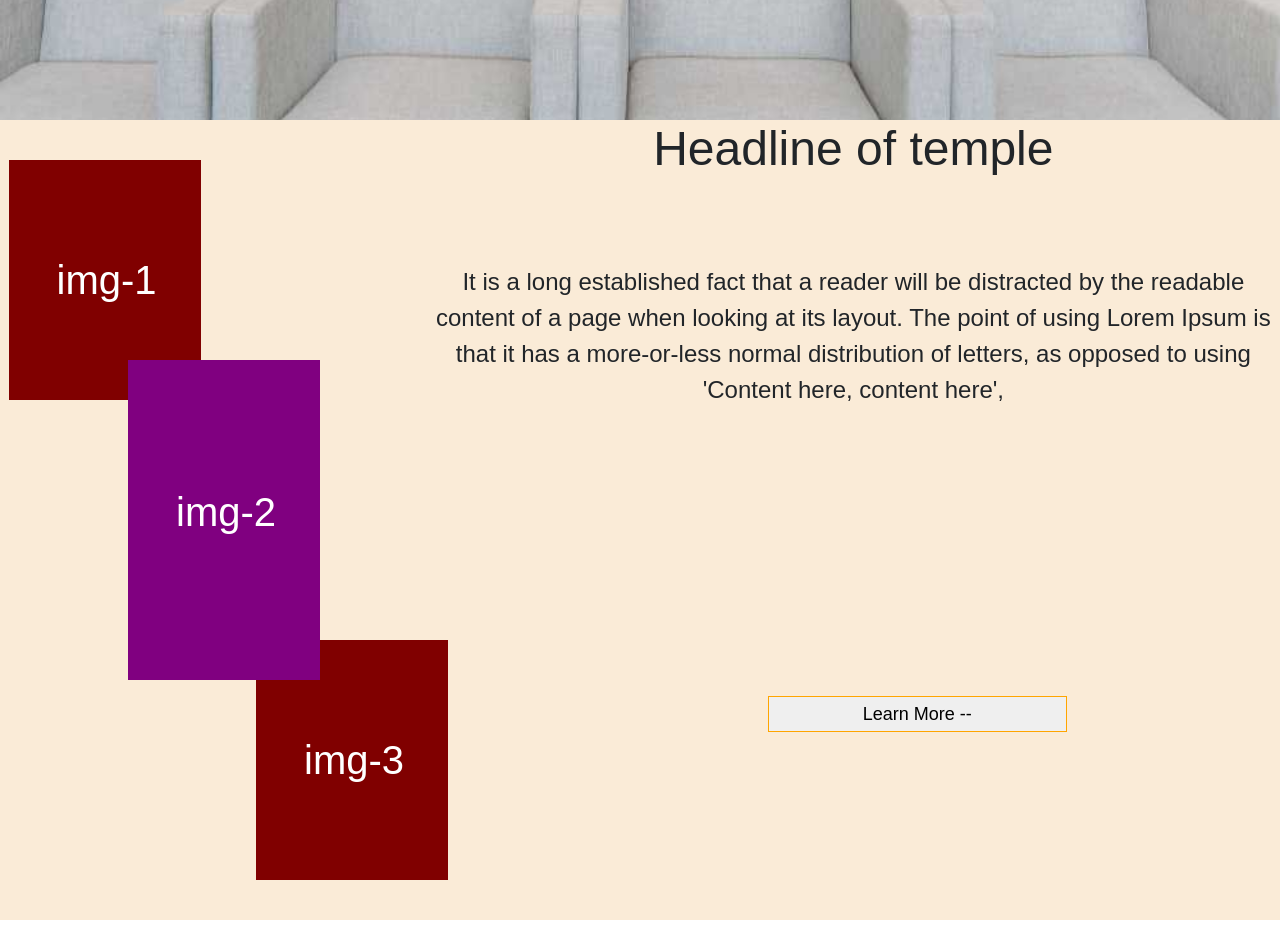
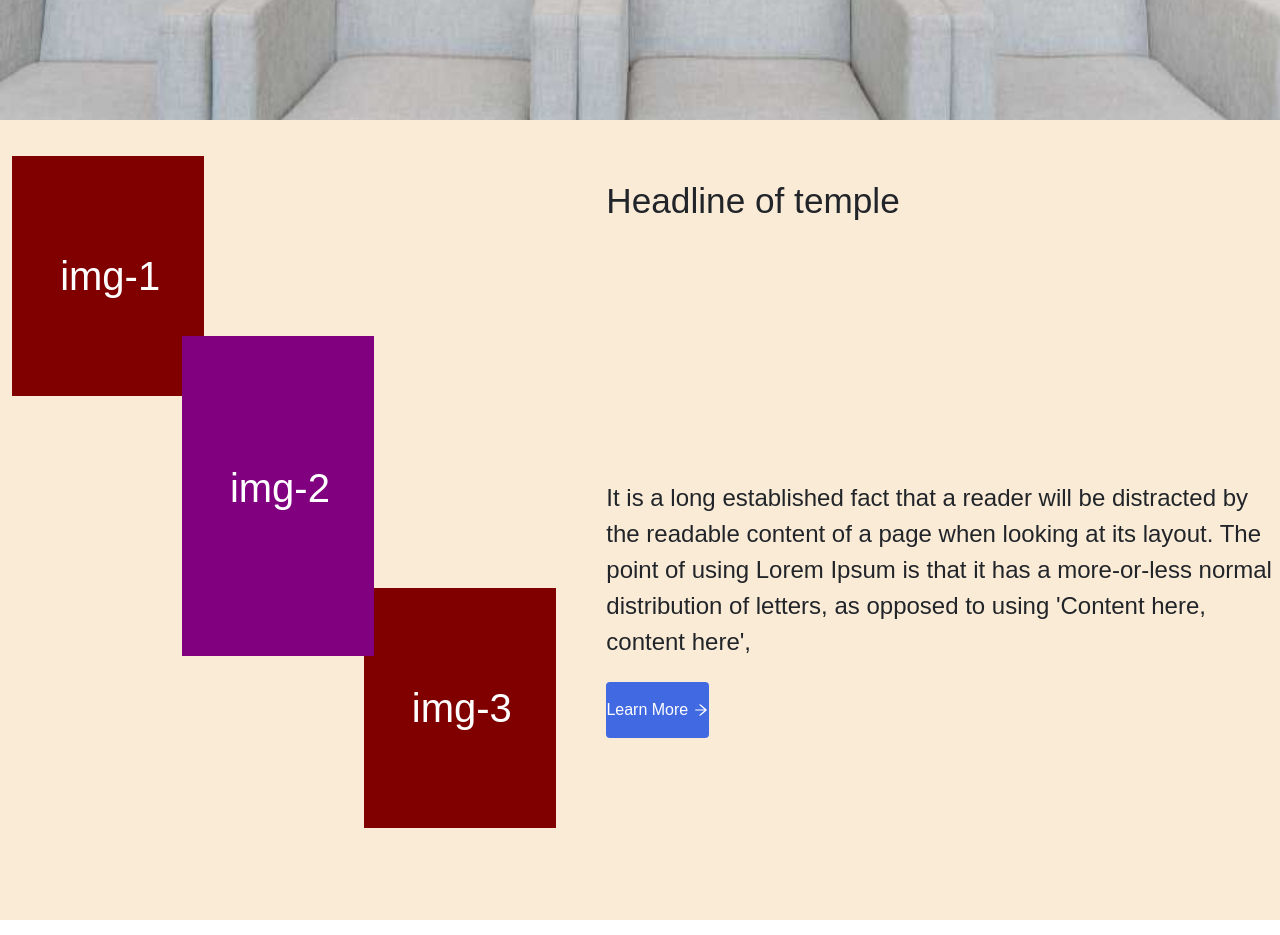
Before and after one commit to shivanipatil07/project1_IB03, a React (Create React App) app: page / in a window 1280 px wide. Shown: the part 680-1615 px from the top of the page. Built offline with nearby package versions, Linux system fonts and the light colour scheme.

Commit message:
Headlinepage

```diff
--- a/public/index.html
+++ b/public/index.html
@@ -28,6 +28,7 @@
   </head>
   <body>
     <noscript>You need to enable JavaScript to run this app.</noscript>
+
     <div id="root"></div>
     <!--
       This HTML file is a template.
@@ -39,5 +40,6 @@
       To begin the development, run `npm start` or `yarn start`.
       To create a production bundle, use `npm run build` or `yarn build`.
     -->
+
   </body>
 </html>
--- a/src/App.js
+++ b/src/App.js
@@ -2,6 +2,7 @@
 import './App.css';
 import '../node_modules/bootstrap/dist/css/bootstrap.min.css'
 import 'bootstrap/dist/js/bootstrap.min.js';
+// import { IconName } from "react-icons/ai";
 // import LandPage from './Practice/LandPage';
 
 
@@ -22,6 +23,7 @@ function App() {
 
     <Navbar/>
     <Headline/>
+
     <Gallery/>
     <Chairperson/>
     <Contact/>
--- a/src/react-assign-1/Navbar/Headline/Headline.css
+++ b/src/react-assign-1/Navbar/Headline/Headline.css
@@ -6,10 +6,16 @@
     position: absolute;
     top: 100%;
 }
-.div-1, .div-2 {
-    height: 100%;
-    width: 50%;
+.div-1 {
+    height: 90%;
+    width: 90%;
     /* border: 1px solid black; */
+    position: relative;
+}
+.div-2{
+    width: 10vw;
+    height: 90%;
+    /* border: 1px solid brown; */
     position: relative;
 }
 .img-1{
@@ -44,8 +50,10 @@
     left: 25%;
 }
 .div-2 h1{
-    font-size: 3em;
+    font-size: 2.2em;
     text-align: center;
+    position: absolute;
+    top: 60px;
     /* position: absolute; */
     /* left: 50%; */
  }
@@ -58,28 +66,44 @@
    } */
     .div-2 p{
      position: absolute;
-     top: 20%;
+     top: 50%;
      font-size: 1.5em;
      /* font-weight: 10%; */
-     text-align: center;
+     text-align:start;
+
+
      font-family:Arial, Helvetica, sans-serif;
   }
 
-  .div-2 button{
-     height: 5vh;
-     width: 10vw;
+  .bton{
+     width: 8vw;
+     height: 7vh;
+     border: none;
      position: absolute;
-     top: 30%;
+     top: 78%;
+     left: 0%;
+     background-color: royalblue;
+     color: white;
+     border-radius: 4px;
      /* text-align: center; */
-     left: 50%;
-     font-size: large;
-     border:1px solid orange;
+     /* left: 10%; */
+     /* font-size: large; */
+     /* border:1px solid orange; */
   }
-  .div-2 button:hover{
-     color: orange;
-     background-color: black;
-     border: none;
-  }
+
+.bton:hover{
+    border: 2px solid royalblue;
+    background-color: white;
+    color: royalblue;
+}
+
+
+
+  /* .div-2 button:hover{ */
+     /* color: orange; */
+     /* background-color: black; */
+     /* border: none; */
+  /* } */
 @media screen and (max-width:500px) {
    .head{
     flex-direction: column;
@@ -118,12 +142,20 @@
         font-size: 1em;
         text-align: center;
      }
-   .div-2 button{
-     height: 12%;
+   .bton{
+
+    width: 20vw;
+    height: 7vh;
+    border: none;
+    position: absolute;
+    top: 85%;
+    left: 45%;
+     /* height: 12%;
      width: 30%;
      position: absolute;
      top:60%;
-     left: 40%;
+     left: 40%; */
+
    }
 }
 @media screen and (min-width:550px) {
@@ -132,11 +164,11 @@
         width: 100%;
         position: relative;
        }
-    .div-2 button{
+    /* .div-2 button{
         height: 5%;
         width: 35%;
         position: absolute;
         top:80%;
         left: 40%;
-      }
+      } */
 }
--- a/src/react-assign-1/Navbar/Headline/Headline.js
+++ b/src/react-assign-1/Navbar/Headline/Headline.js
@@ -1,5 +1,6 @@
 import React from 'react'
 import './Headline.css'
+import { AiOutlineArrowRight} from "react-icons/ai";
 
 
 export default function Headline() {
@@ -22,17 +23,19 @@ export default function Headline() {
       </div>
 
 
-        <div className='div-2'>
-        <h1>Headline of temple</h1>
-        <div class="vl-2"></div>
+      <div className='div-2'>
+        <h1>Headline of temple </h1>
+        {/* <div class="vl-2"></div> */}
         <p>It is a long established fact that a reader will be
           distracted by the readable content of a page when
           looking at its layout. The point of using Lorem Ipsum is
           that it has a more-or-less normal distribution of letters,
           as opposed to using 'Content here, content here',</p>
-          <button>Learn More --</button>
+          <button className='bton'>Learn More <AiOutlineArrowRight/></button>
+
+        {/* <button className='B'>Learn More --</button> */}
       </div>
-      </div>
+    </div>
 
   )
 }
```
